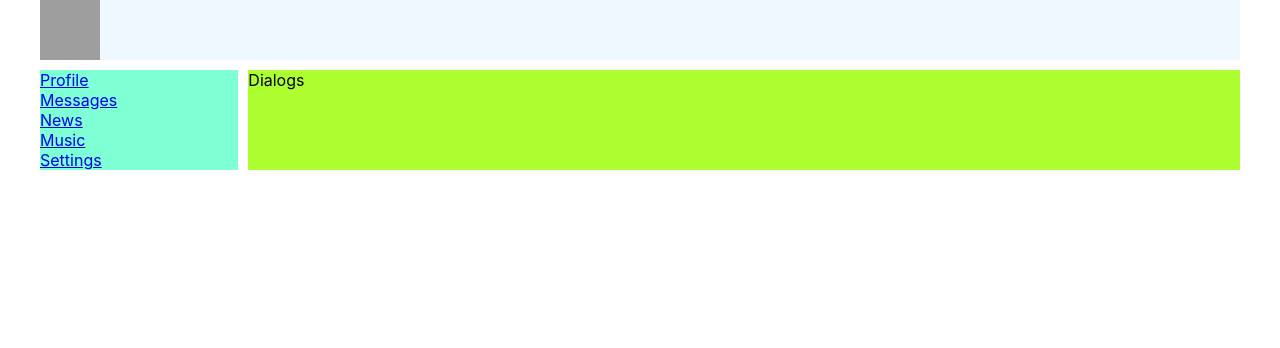
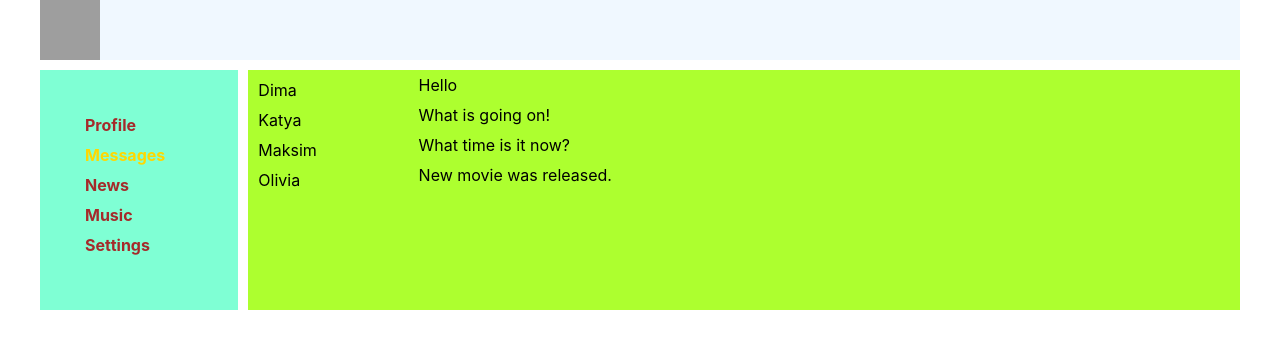
Before and after one commit to Dimanci/SocialNetwork01, a React (Create React App) app: page /Dialogs in a window 1280 px wide. Shown: the top 348 px of the page. Built offline with nearby package versions, Linux system fonts and the light colour scheme; grey boxes are pictures that could not be loaded.

Commit message:
Dialogs CSS

```diff
--- a/src/components/Dialogs/Dialogs.module.css
+++ b/src/components/Dialogs/Dialogs.module.css
@@ -0,0 +1,12 @@
+.alldialogs {
+    display: grid;
+    grid-template-columns: 2fr 10fr;
+}
+
+.dialogs {
+    padding: 5px;
+}
+
+.dialog {
+    padding: 5px;
+}
--- a/src/components/Dialogs/Dialogs.tsx
+++ b/src/components/Dialogs/Dialogs.tsx
@@ -3,8 +3,19 @@ import s from './Dialogs.module.css'
 
 const Dialogs = () => {
     return (
-        <div>
-            Dialogs
+        <div className={s.alldialogs}>
+            <div className={s.dialogs}>
+                <div className={s.dialogs}>Dima</div>
+                <div className={s.dialogs}>Katya</div>
+                <div className={s.dialogs}>Maksim</div>
+                <div className={s.dialogs}>Olivia</div>
+            </div>
+            <div className={s.messages}>
+                <div className={s.dialogs}>Hello</div>
+                <div className={s.dialogs}>What is going on!</div>
+                <div className={s.dialogs}>What time is it now?</div>
+                <div className={s.dialogs}>New movie was released.</div>
+            </div>
         </div>
     );
 };
--- a/src/components/Navbar/Navbar.module.css
+++ b/src/components/Navbar/Navbar.module.css
@@ -1,7 +1,18 @@
 .nav {
     grid-area: n;
     background-color: aquamarine;
+    padding: 45px;
+}
+
+.item a.activeLink {
+    color: gold;
+}
+
+.item a {
+    color: brown;
+    text-decoration: none;
+    font-weight: bolder;
 }
 .item {
-    color: red;
+    margin-bottom: 10px;
 }
--- a/src/components/Navbar/Navbar.tsx
+++ b/src/components/Navbar/Navbar.tsx
@@ -1,14 +1,15 @@
 import React from 'react';
 import s from './Navbar.module.css';
+import {NavLink} from "react-router-dom";
 
 const Navbar =()=> {
     return (
         <nav className={s.nav}>
-            <div className = {s.item}><a href={'/Profile'}>Profile</a></div>
-            <div className = {s.item}><a href={'/Dialogs'}>Messages</a></div>
-            <div className = {s.item}><a href={'/News'}>News</a></div>
-            <div className = {s.item}><a href={'/Music'}>Music</a></div>
-            <div className = {s.item}><a href={'/Settings'}>Settings</a></div>
+            <div className = {s.item}><NavLink to={'/Profile'} activeClassName={s.activeLink}>Profile</NavLink></div>
+            <div className = {s.item}><NavLink to={'/Dialogs'} activeClassName={s.activeLink}>Messages</NavLink></div>
+            <div className = {s.item}><NavLink to={'/News'} activeClassName={s.activeLink}>News</NavLink></div>
+            <div className = {s.item}><NavLink to={'/Music'} activeClassName={s.activeLink}>Music</NavLink></div>
+            <div className = {s.item}><NavLink to={'/Settings'} activeClassName={s.activeLink}>Settings</NavLink></div>
         </nav>
     )
 }
```
